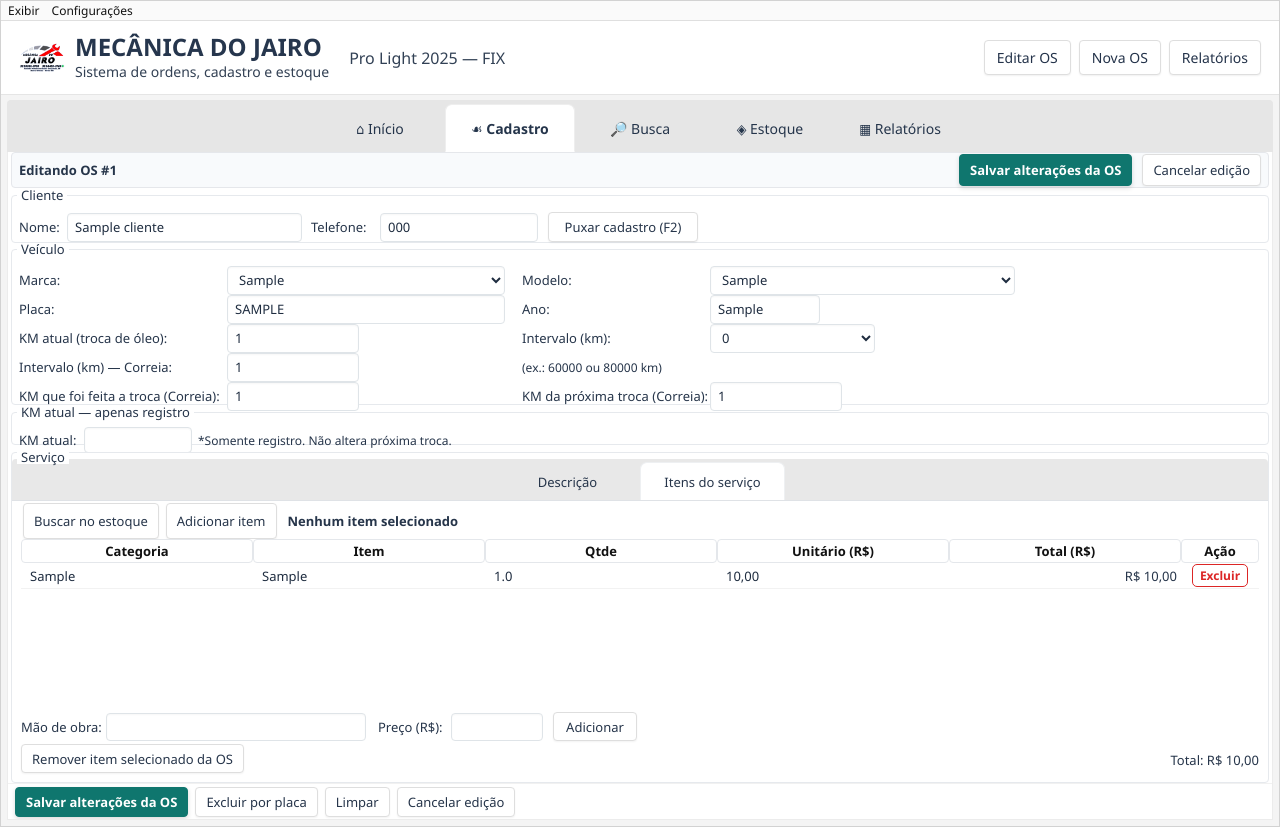
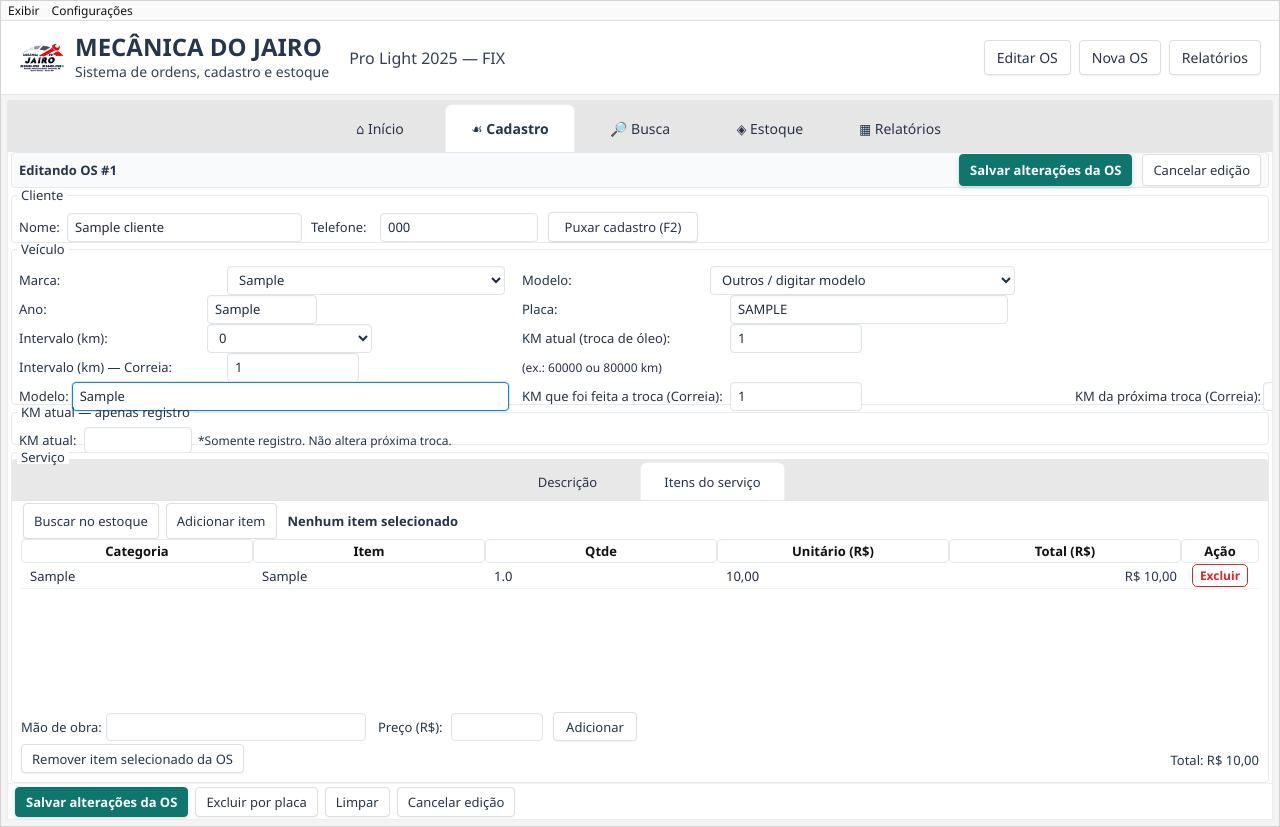
Before and after one commit to sketchJayJay/Mec-nica-do-Jairo, a Flask app: page /os/1/editar in a window 1280 px wide. Run offline with Flask 3, Linux system fonts and the light colour scheme; tables that the repository leaves empty hold one stand-in row (values such as "Sample post").

Commit message:
Add files via upload

```diff
--- a/app.py
+++ b/app.py
@@ -1,3 +1,4 @@
+# MODELO_OUTROS_INPUT_20260901
 # CORRIGE_ERRO_CATALOGO_MARCAS_20260901
 # MARCA_SELECT_MAIS_MODELOS_20260901
 # MSG_ITEM_MELHOR_VOLTA_IMPRIMIR_ESTOQUE_20260901
@@ -452,6 +453,9 @@ def save_os_from_form(form, servico_id=None):
     telefone = (form.get("telefone") or "").strip()
     marca = (form.get("marca") or "").strip()
     modelo = (form.get("modelo") or "").strip()
+    modelo_outro = (form.get("modelo_outro") or "").strip()
+    if modelo == "__OUTROS__":
+        modelo = modelo_outro or "Modelo não listado"
     placa = (form.get("placa") or "").strip().upper()
     ano = (form.get("ano") or "").strip()
     km_atual = parse_number(form.get("km_atual"), 0)
--- a/static/app.js
+++ b/static/app.js
@@ -1,3 +1,4 @@
+// MODELO_OUTROS_INPUT_20260901
 // MARCA_SELECT_MAIS_MODELOS_20260901
 // MSG_ITEM_MELHOR_VOLTA_IMPRIMIR_ESTOQUE_20260901
 // MSG_ITEM_ADICIONADO_FECHAR_BUSCA_20260901
@@ -32,28 +33,44 @@ function moneyBR(n){
   return (n || 0).toLocaleString('pt-BR',{style:'currency',currency:'BRL'});
 }
 function setupVehicleOptions(){
-  // MARCA_SELECT_MAIS_MODELOS_20260901
-  // Marca e modelo viraram SELECT. Assim não fica preso no texto digitado do datalist.
+  // MODELO_OUTROS_INPUT_20260901
+  // Marca segue fechada em SELECT, mas Modelo ganhou "Outros" com caixinha para digitar.
   const marca = document.getElementById('marca');
   const modelo = document.getElementById('modelo');
+  const modeloOutroWrap = document.getElementById('modeloOutroWrap');
+  const modeloOutro = document.getElementById('modelo_outro');
   if(!marca || !modelo) return;
   const escapeAttr = (s) => String(s || '').replace(/[&<>"]/g, ch => ({'&':'&amp;','<':'&lt;','>':'&gt;','"':'&quot;'}[ch]));
   const hasBrand = (b) => !!(window.BRANDS && Object.prototype.hasOwnProperty.call(window.BRANDS, b));
+  function toggleOutro(){
+    const isOutro = modelo.value === '__OUTROS__';
+    if(modeloOutroWrap){ modeloOutroWrap.classList.toggle('modelo-outro-show', isOutro); }
+    if(isOutro && modeloOutro){ setTimeout(() => modeloOutro.focus(), 40); }
+  }
   function fill(preserve=false){
     const marcaAtual = marca.value || '';
     const list = (window.BRANDS && window.BRANDS[marcaAtual]) || [];
     const atual = preserve ? (modelo.dataset.currentModelo || modelo.value || '') : '';
     let html = '<option value="">Selecione o modelo</option>';
     html += list.map(x => `<option value="${escapeAttr(x)}">${escapeHtml(x)}</option>`).join('');
-    if(atual && !list.includes(atual)){
-      html += `<option value="${escapeAttr(atual)}">${escapeHtml(atual)}</option>`;
+    html += '<option value="__OUTROS__">Outros / digitar modelo</option>';
+    modelo.innerHTML = html;
+    if(atual && list.includes(atual)){
+      modelo.value = atual;
+      if(modeloOutro){ modeloOutro.value = ''; }
+    } else if(atual && (hasBrand(marcaAtual) || !list.includes(atual))){
+      modelo.value = '__OUTROS__';
+      if(modeloOutro){ modeloOutro.value = atual; }
+    } else {
+      modelo.value = '';
+      if(modeloOutro){ modeloOutro.value = ''; }
     }
-    modelo.innerHTML = html;
-    modelo.value = atual && (list.includes(atual) || !list.length || !hasBrand(marcaAtual)) ? atual : '';
     modelo.dataset.currentModelo = '';
+    toggleOutro();
   }
   if(marca.dataset.vehicleSetup !== '1'){
     marca.addEventListener('change', () => fill(false));
+    modelo.addEventListener('change', toggleOutro);
     marca.dataset.vehicleSetup = '1';
   }
   fill(true);
@@ -225,7 +242,14 @@ function fillCliente(r){
   const modeloEl = document.getElementById('modelo');
   if(modeloEl){ modeloEl.dataset.currentModelo = r.modelo || ''; }
   setupVehicleOptions();
-  set('modelo', r.modelo);
+  const marcaEl = document.getElementById('marca');
+  const modelos = (window.BRANDS && marcaEl && window.BRANDS[marcaEl.value]) || [];
+  const modeloOutro = document.getElementById('modelo_outro');
+  if(modeloEl && r.modelo && !modelos.includes(r.modelo)){
+    modeloEl.value = '__OUTROS__';
+    if(modeloOutro){ modeloOutro.value = r.modelo || ''; }
+    modeloEl.dispatchEvent(new Event('change'));
+  }
   set('km_troca_corr', r.km_troca_corr); set('km_corr_trocada', r.km_corr_trocada); set('km_corr_proxima', r.km_corr_proxima);
   document.getElementById('clienteResultados').innerHTML='';
 }
--- a/templates/form_os.html
+++ b/templates/form_os.html
@@ -412,6 +412,8 @@
 /* MARCA_SELECT_MAIS_MODELOS_20260901: marca/modelo agora são listas fechadas para não travar no texto digitado. */
 .jairo-old-real-form #marca,
 .jairo-old-real-form #modelo{cursor:pointer;}
+.jairo-old-real-form #modeloOutroWrap{display:none;}
+.jairo-old-real-form #modeloOutroWrap.modelo-outro-show{display:flex;}
 
 </style>
 <form method="post" class="jairo-old-real-form" id="osForm">
@@ -431,6 +433,7 @@
   </div>
   {% endif %}
   <!-- MARCA_SELECT_MAIS_MODELOS_20260901 -->
+  <!-- MODELO_OUTROS_INPUT_20260901 -->
 
   <fieldset class="fs-cliente">
     <legend>Cliente</legend>
@@ -463,6 +466,9 @@
         <select name="modelo" id="modelo" data-current-modelo="{{ os.modelo if os else '' }}">
           <option value="">Selecione a marca primeiro</option>
         </select>
+      </label>
+      <label class="field-inline vehicle-right modelo-outro-line" id="modeloOutroWrap"><span>Modelo:</span>
+        <input name="modelo_outro" id="modelo_outro" placeholder="Digite o modelo" value="">
       </label>
       <label class="field-inline vehicle-left placa-line"><span>Placa:</span><input name="placa" id="placa" value="{{ os.placa if os else '' }}" style="text-transform:uppercase"></label>
       <label class="field-inline vehicle-right ano-line"><span>Ano:</span><input name="ano" id="ano" value="{{ os.ano if os else '' }}"></label>
```
Also changed, not shown: README_MODELO_OUTROS_INPUT.txt (added).
